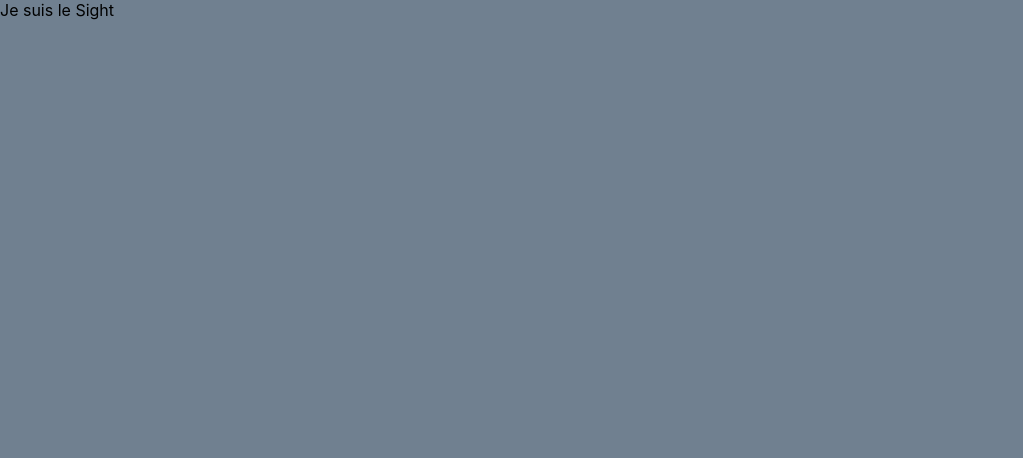
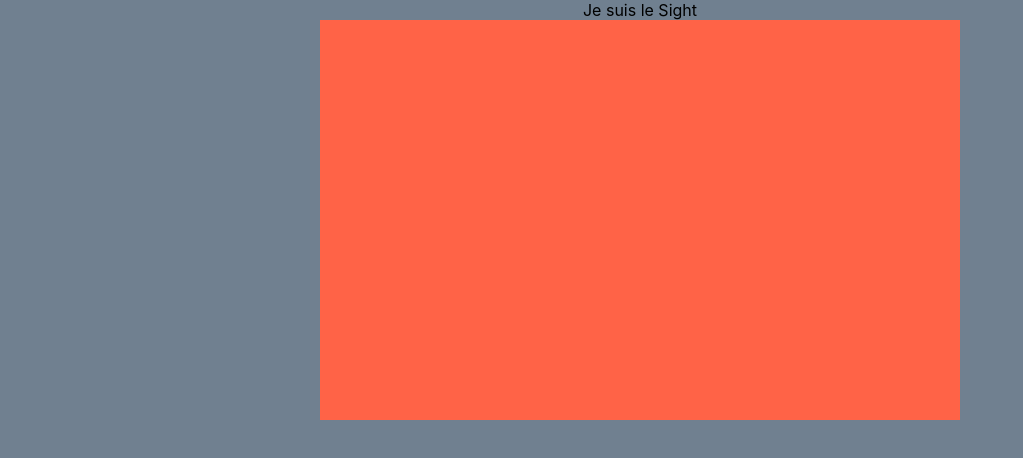
Before and after one commit to CMarjorie/Projet-jeu-de-tir, a React (Create React App) app: page /sight in a window 1280 px wide. Shown: the top 458 px of the page, without its empty margins (0-1023 px from the left). Built offline with nearby package versions, Linux system fonts and the light colour scheme.

Commit message:
feat : add molecules & atomes

```diff
--- a/public/index.html
+++ b/public/index.html
@@ -2,14 +2,12 @@
 <html lang="en">
   <head>
     <meta charset="utf-8" />
-    <link rel="icon" href="%PUBLIC_URL%/favicon.ico" />
     <meta name="viewport" content="width=device-width, initial-scale=1" />
     <meta name="theme-color" content="#000000" />
     <meta
       name="description"
       content="Web site created using create-react-app"
     />
-    <link rel="apple-touch-icon" href="%PUBLIC_URL%/logo192.png" />
     <!--
       manifest.json provides metadata used when your web app is installed on a
       user's mobile device or desktop. See https://developers.google.com/web/fundamentals/web-app-manifest/
--- a/src/App.css
+++ b/src/App.css
@@ -1,10 +1,15 @@
 * {
   background-color: slategrey;
+  justify-content: center;
 }
 
 
-.App {
+.App, .Sight {
   text-align: center;
+  display: flex;
+  flex-direction: column;
+  align-items: center;
+  justify-content: center;
 }
 
 .App-logo {
@@ -18,8 +23,6 @@
   }
 }
 
-
-
 .App-link {
   color: #61dafb;
 }
@@ -32,3 +35,18 @@
     transform: rotate(360deg);
   }
 }
+
+.BackGround {
+  width: 50vw;
+  height: 50vh;
+  background-color: tomato;
+}
+
+.Circle {
+  position: relative;
+  width: 40px;
+  height: 40px;
+  background-color: yellow;
+  border-radius: 50%;
+  border: 6px solid violet ;
+}
--- a/src/App.js
+++ b/src/App.js
@@ -1,8 +1,8 @@
 import './App.css';
 import {BrowserRouter, Routes, Route} from 'react-router-dom';
-import Home from './components/Home';
-import GoalKeeper from './components/GoalKeeper';
-import Sight from './components/Sight';
+import Home from './components/Pages/Home';
+import GoalKeeper from './components/Pages/GoalKeeper';
+import Sight from './components/Pages/Sight';
 
 function App() {
   return (
--- /dev/null
+++ b/src/components/Atomes/Circle.js
@@ -0,0 +1,10 @@
+
+export default function Circle(){
+
+    return (
+        <>
+           <button className="Circle"></button>
+        </>
+    )
+
+}
--- /dev/null
+++ b/src/components/Molecules/BackGround.js
@@ -0,0 +1,46 @@
+import Circle from "../Atomes/Circle";
+import { useState, useEffect } from "react";
+
+export default function BackGround(){
+
+    const [circles, setCircles] = useState([]);
+    const [isClicked, setIsClicked] = useState(false);
+    const initialState = {
+
+    };
+
+    // au lancement de la page, Circles est vide.
+    // j'initialise Circles avec son initialState
+    // chaque fois qu'un cercle est "abattu", je le supprime de Circles et j'en génère un nouveau
+
+
+    useEffect(()=> {
+            //useEffects de tous les cercles
+    }, [circles]);
+
+    useEffect(()=> {
+       // createCircles()//use effect à l'initialisation de la page
+    }, [] );
+
+    return (
+        <div className="BackGround">
+
+        </div>
+    )
+
+    // function createCircles(){
+    //     let x = "";
+    //     let tab = [];
+    //     for(let i =0;i>5;i++){
+    //         x += '<Circle id=i style={style.circle} />'
+    //         tab.push(i)
+    //     }
+    //     setCircles(tab)
+    //     document.querySelector('.BackGround').append(x)
+    // }
+
+}
+
+
+//créer un [] avec tous 5 cercles
+//
--- a/src/components/Home.js
+++ b/src/components/Pages/Home.js
@@ -3,7 +3,8 @@ import { Link } from "react-router-dom";
 export default function Home() {
     return (
         <div>
-            Je suis la page Home
+
+           <h1>Je suis la Homepage</h1>
             <Link to="/goal">
                 <button type="button">
                    GoalKeeper
--- /dev/null
+++ b/src/components/Pages/Sight.js
@@ -0,0 +1,15 @@
+import BackGround from "../Molecules/BackGround";
+
+export default function Sight() {
+    return (
+        <div className="Sight">
+            Je suis le Sight
+            <BackGround />
+        </div>
+    )
+
+    // Bouton PLAY pour lancer l'affichage des cercles + lance l'enregistrement du score
+    // Un input pour afficher le score
+    // Afficher un timer
+    // Qd je clique, le bouton disparait et apparait ailleurs
+}
--- a/src/components/Sight.js
+++ /dev/null
@@ -1,7 +0,0 @@
-export default function Sight() {
-    return (
-        <div>
-            Je suis le Sight
-        </div>
-    )
-}
```
Also changed, not shown: public/manifest.json, src/components/Pages/GoalKeeper.js (renamed from src/components/GoalKeeper.js).
